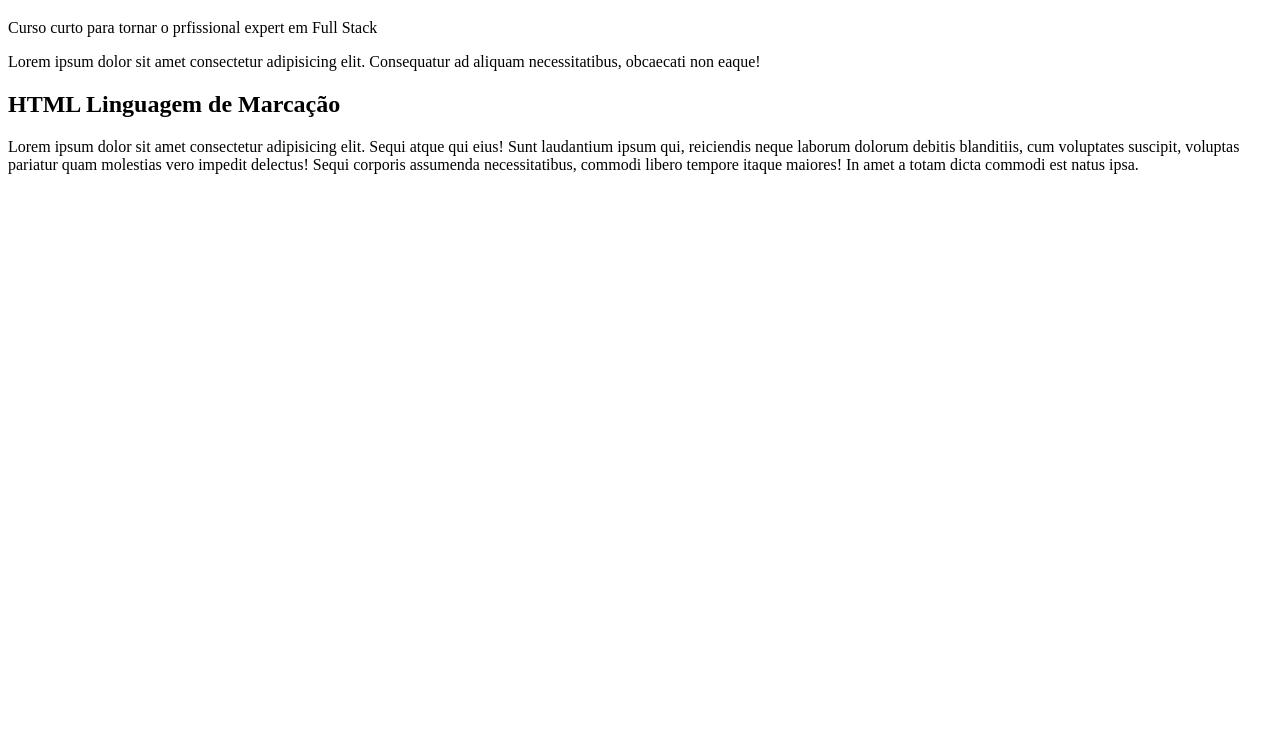
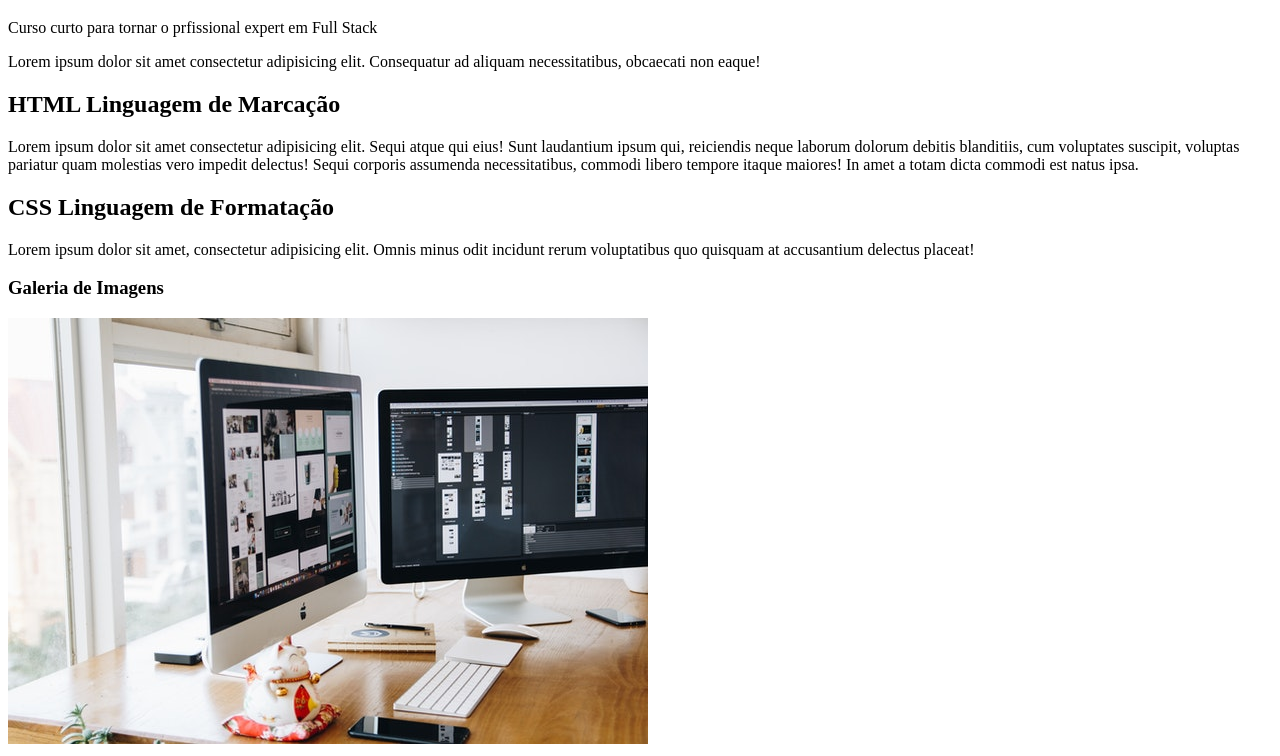
Before and after one commit to simone-art/curso-java-expert-modulo04-front-end, a plain HTML site: page index.html in a window 1280 px wide. Shown: the part 61-817 px from the top of the page. Drawn offline with Linux system fonts and the light colour scheme.

Commit message:
Usando a tag imagem para inserir uma na página html

```diff
--- a/index.html
+++ b/index.html
@@ -13,5 +13,11 @@
   <h2>HTML Linguagem de Marcação</h2>
   <p>Lorem ipsum dolor sit amet consectetur adipisicing elit. Sequi atque qui eius! Sunt laudantium ipsum qui, reiciendis neque laborum dolorum debitis blanditiis, cum voluptates suscipit, voluptas pariatur quam molestias vero impedit delectus! Sequi corporis assumenda necessitatibus, commodi libero tempore itaque maiores! In amet a totam dicta commodi est natus ipsa.</p>
 
+  <h2>CSS Linguagem de Formatação</h2>
+  <p>Lorem ipsum dolor sit amet, consectetur adipisicing elit. Omnis minus odit incidunt rerum voluptatibus quo quisquam at accusantium delectus placeat!</p>
+
+  <h3>Galeria de Imagens</h3>
+  <img src="./images/laptop-2.jpg" alt="imagens de computadoras em uma mesa">
+
 </body>
 </html>
```
Also changed, not shown: images/laptop-2.jpg (added), images/laptop.jpg (added), images/tecnologia.jpg (added).
